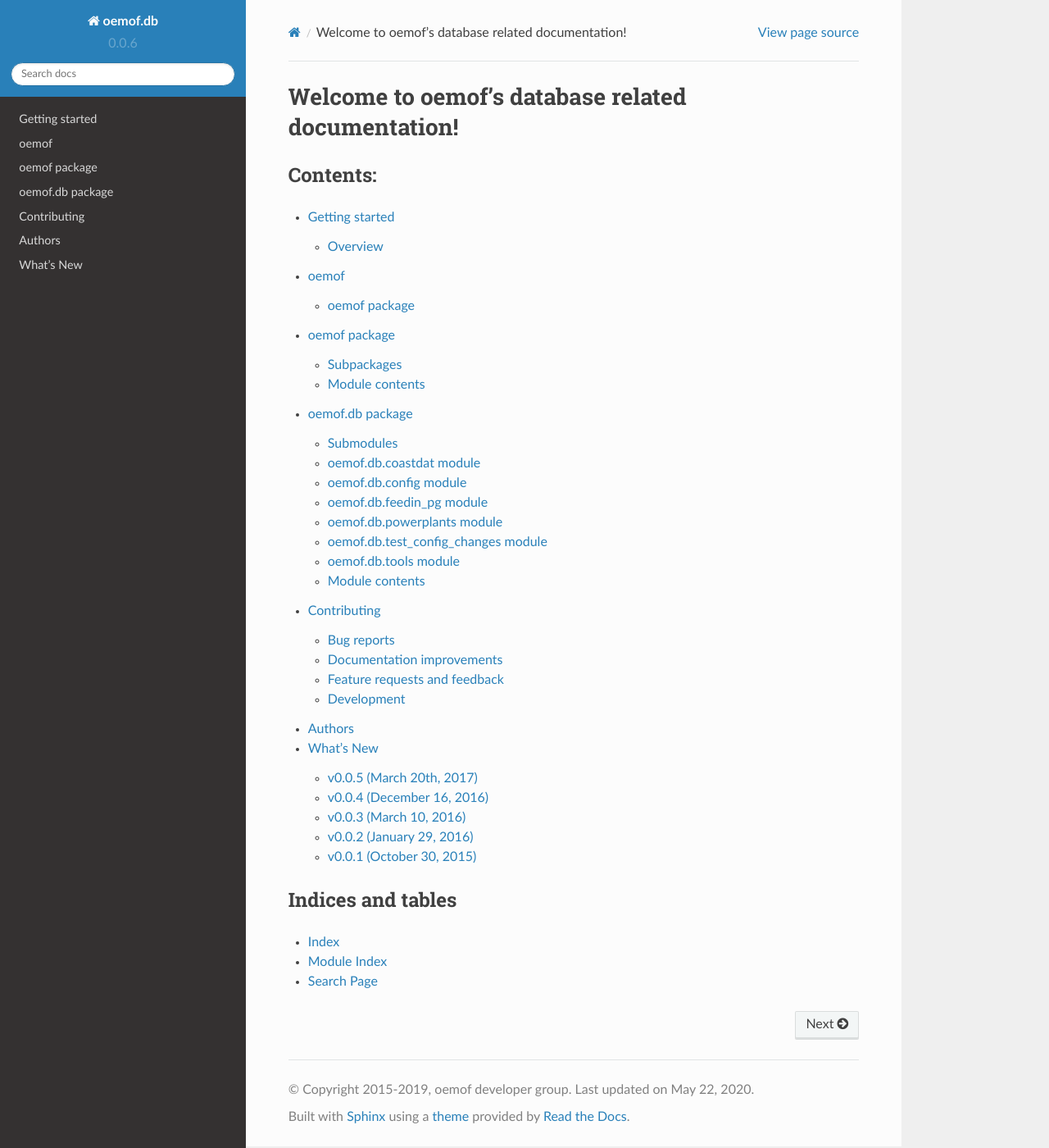
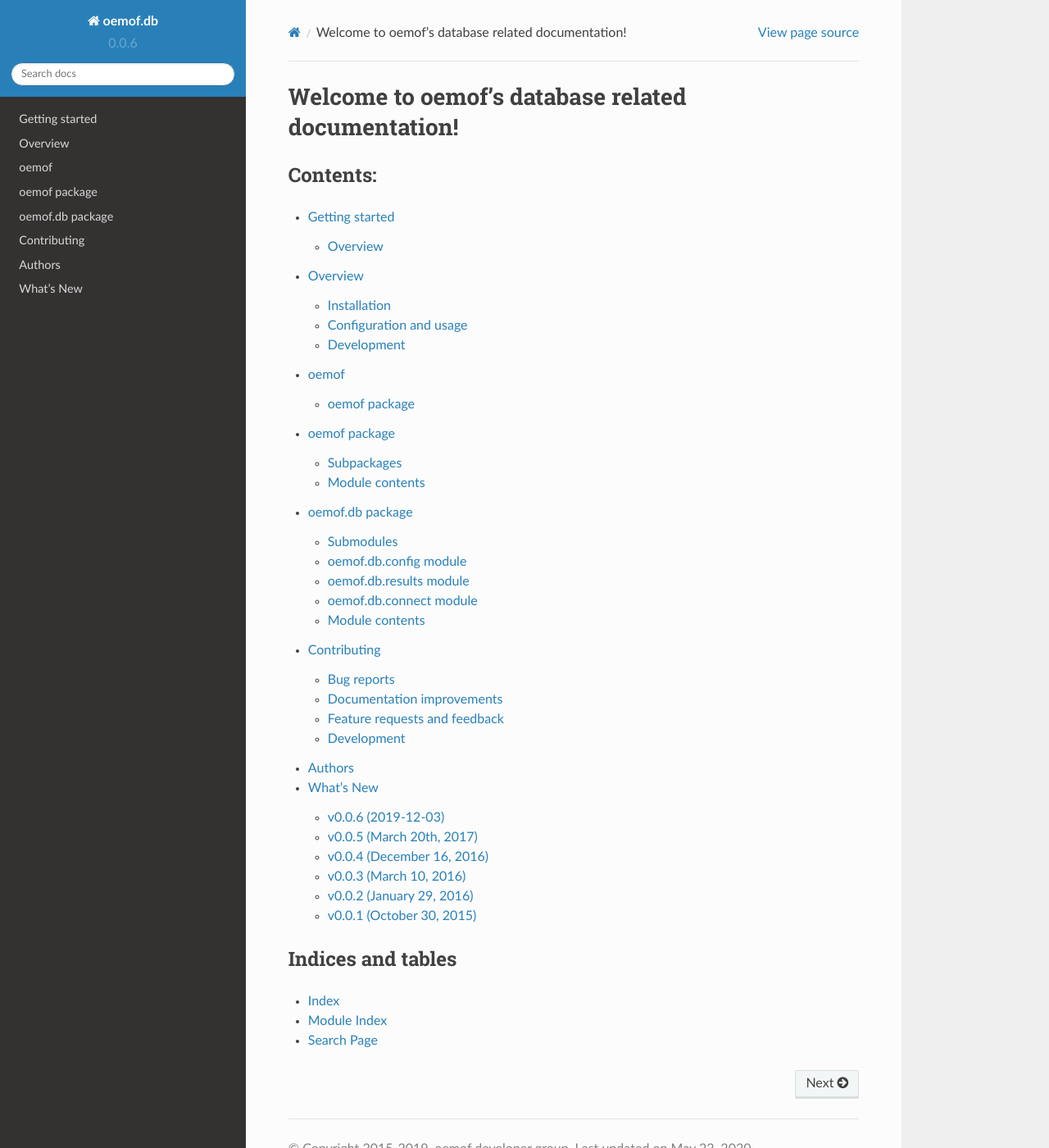
Before and after one commit to oemof/oemof-db, a Sphinx documentation site: the page built from docs/index.rst, in a window 1280 px wide and 1400 px high. Shown: the whole window at 82% size. Built offline with Sphinx 7.4.7 and the Read the Docs theme 2.0.0, drawn with Linux system fonts in a browser that asks for light colours; formulas are drawn with MathJax 3.

Commit message:
Fix docs

```diff
--- a/docs/api/oemof.db.rst
+++ b/docs/api/oemof.db.rst
@@ -3,14 +3,6 @@ oemof.db package
 
 Submodules
 ----------
-
-oemof.db.coastdat module
-------------------------
-
-.. automodule:: oemof.db.coastdat
-    :members:
-    :undoc-members:
-    :show-inheritance:
 
 oemof.db.config module
 ----------------------
@@ -20,34 +12,20 @@ oemof.db.config module
     :undoc-members:
     :show-inheritance:
 
-oemof.db.feedin_pg module
--------------------------
 
-.. automodule:: oemof.db.feedin_pg
+oemof.db.results module
+-----------------------
+
+.. automodule:: oemof.db.results
     :members:
     :undoc-members:
     :show-inheritance:
 
-oemof.db.powerplants module
----------------------------
 
-.. automodule:: oemof.db.powerplants
-    :members:
-    :undoc-members:
-    :show-inheritance:
+oemof.db.connect module
+-----------------------
 
-oemof.db.test_config_changes module
------------------------------------
-
-.. automodule:: oemof.db.test_config_changes
-    :members:
-    :undoc-members:
-    :show-inheritance:
-
-oemof.db.tools module
----------------------
-
-.. automodule:: oemof.db.tools
+.. automodule:: oemof.db.connect
     :members:
     :undoc-members:
     :show-inheritance:
--- a/docs/index.rst
+++ b/docs/index.rst
@@ -10,6 +10,7 @@ Contents:
    :glob:
 
    getting_started
+   readme
    api/*
    contributing
    authors
--- a/docs/requirements.txt
+++ b/docs/requirements.txt
@@ -1,2 +1,7 @@
 sphinx>=1.3
 sphinx-rtd-theme
+sqlalchemy
+pandas~=0.25.3
+SQLAlchemy~=1.3.17
+oemof.solph
+keyring~=21.2.1
--- a/docs/whats_new.rst
+++ b/docs/whats_new.rst
@@ -8,7 +8,7 @@ These are new features and improvements of note in each release
     :local:
     :backlinks: top
 
-.. include::  whatsnew/v0006.txt
+.. include::  whatsnew/v0006.rst
 .. include::  whatsnew/v0005.txt
 .. include::  whatsnew/v0004.txt
 .. include::  whatsnew/v0003.txt
--- a/docs/whatsnew/v0005.txt
+++ b/docs/whatsnew/v0005.txt
@@ -5,7 +5,7 @@ Bug fixes
 #########
 
  * In order to play well with `oemof`, `oemof/db/__init__.py` has been
-   removed. This should fix `oemof`'s `issue #269 <https://github.com/oemof/oemof/issues/269>`_.
+   removed. This should fix `oemof`'s `issue #269 <https://github.com/oemof/oemof-solph/issues/269>`_.
 
 Contributors
 ############
```
